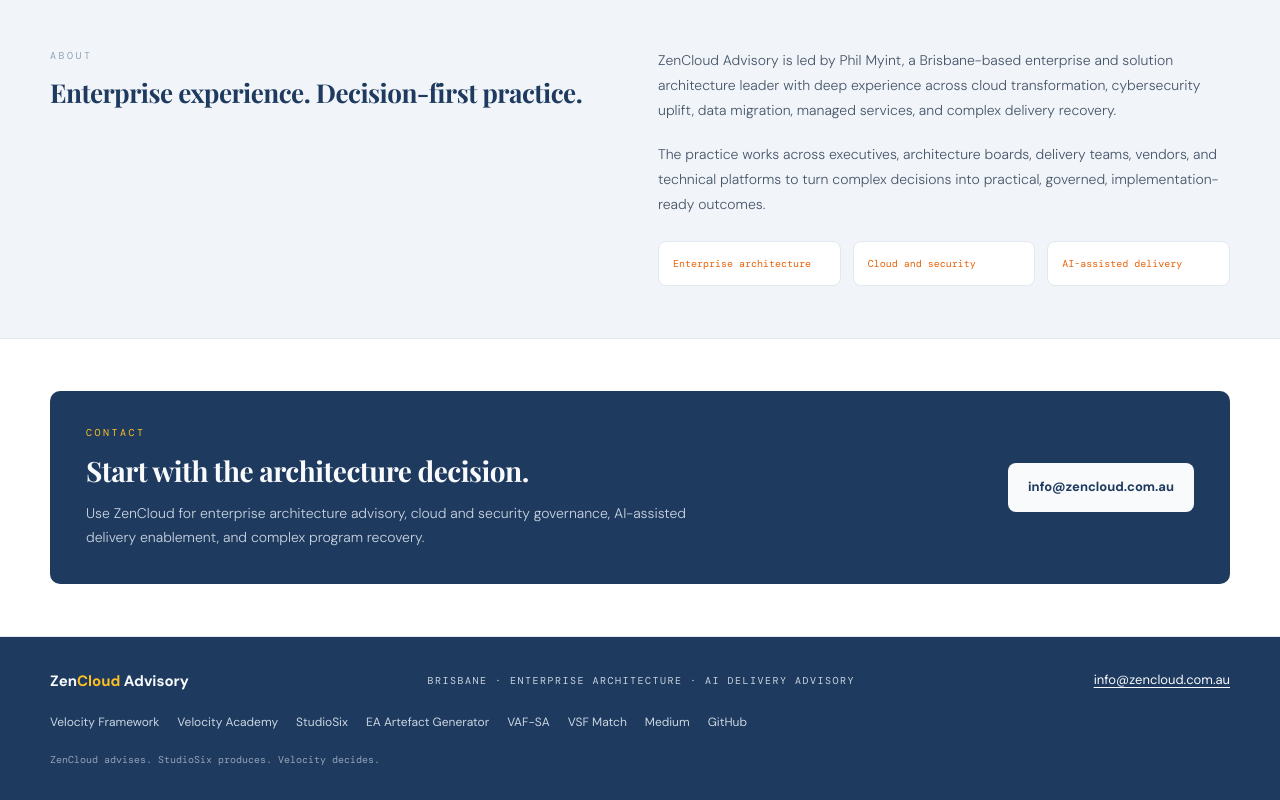
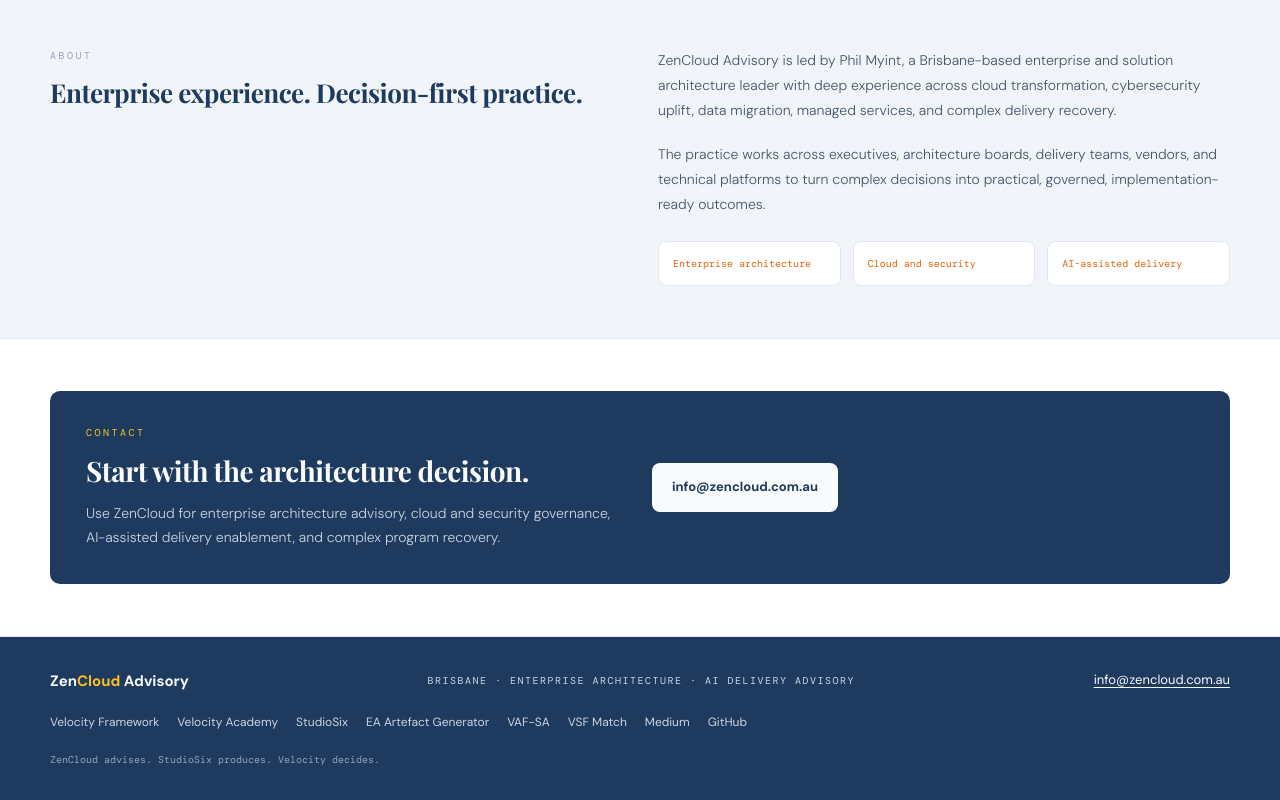
Before and after one commit to ZenCloudAU/zencloud-advisory, a React (Vite) app: page / in a window 1280 px wide. Shown: the part 4008-4808 px from the top of the page. Built offline with nearby package versions, Linux system fonts and the light colour scheme; a web font is replaced by a local one.

Commit message:
Harden Contact section layout and anchor

```diff
--- a/src/components/ContactSection.tsx
+++ b/src/components/ContactSection.tsx
@@ -4,13 +4,14 @@
       background: 'var(--bg-surface)',
       borderBottom: '1px solid var(--border)',
       padding: '52px 36px',
+      scrollMarginTop: 84,
     }}>
       <div className="container" style={{
         background: 'var(--footer-bg)',
         borderRadius: 10,
         padding: '34px 36px',
-        display: 'flex',
-        justifyContent: 'space-between',
+        display: 'grid',
+        gridTemplateColumns: 'repeat(auto-fit, minmax(260px, 1fr))',
         alignItems: 'center',
         gap: 24,
       }}>
@@ -34,6 +35,7 @@
           </p>
         </div>
 
+        <div style={{ display: 'flex', justifyContent: 'flex-start' }}>
           <a href="mailto:info@zencloud.com.au" style={{
             background: '#f8fafc',
             color: 'var(--footer-bg)',
@@ -43,7 +45,9 @@
             fontSize: 13,
             fontWeight: 700,
             whiteSpace: 'nowrap',
+            display: 'inline-block',
           }}>info@zencloud.com.au</a>
+        </div>
       </div>
     </section>
   )
```
Lines whose indentation alone changed are shown as unchanged.
